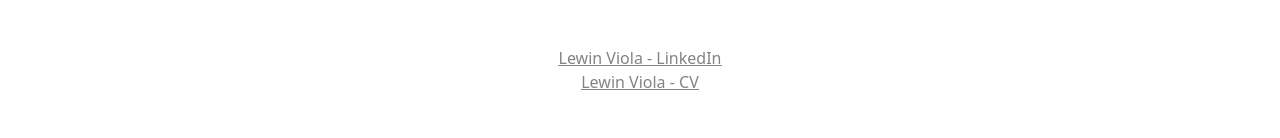
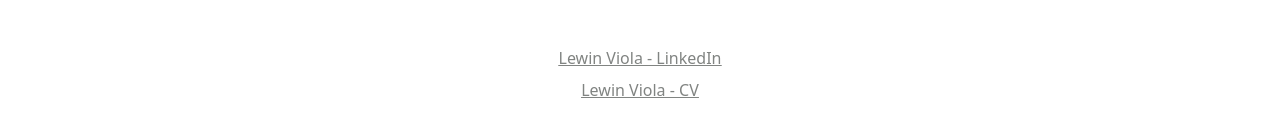
Before and after one commit to LewinV/reactjs_rickandmorty_pf, a React (Create React App) app: page /contact in a window 1280 px wide. Shown: the part 162-300 px from the top of the page. Built offline with nearby package versions, Linux system fonts and the light colour scheme.

Commit message:
added: margin beetween LinkedInd and CV

```diff
--- a/src/Components/DataViewer.js
+++ b/src/Components/DataViewer.js
@@ -26,7 +26,7 @@ export default function DataViewer() {
             </div>
             <div className="flex flex-wrap gap-10 justify-center px-80">
                 {data?.map(x => {
-                    return <Card key={x.id} c={x} />
+                    return <Card className="animate__fadeInLeft" key={x.id} c={x} />
                 })}
             </div>
         </div>
--- a/src/Pages/Contact.js
+++ b/src/Pages/Contact.js
@@ -8,7 +8,7 @@ export default function Contact() {
             </div>
             <div className="text-greennormal px-[30%] text-center underline">
                 <a href="https://www.linkedin.com/in/lewin-viola-6b95b418b/">Lewin Viola - LinkedIn</a>
-                <a className="block" href="cv.pdf">Lewin Viola - CV</a>
+                <a className="block mt-2" href="cv.pdf">Lewin Viola - CV</a>
             </div>
         </>
     )
```
